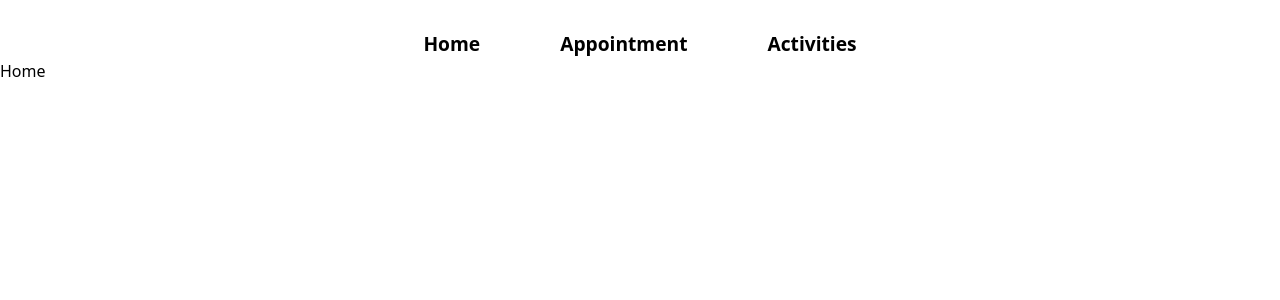
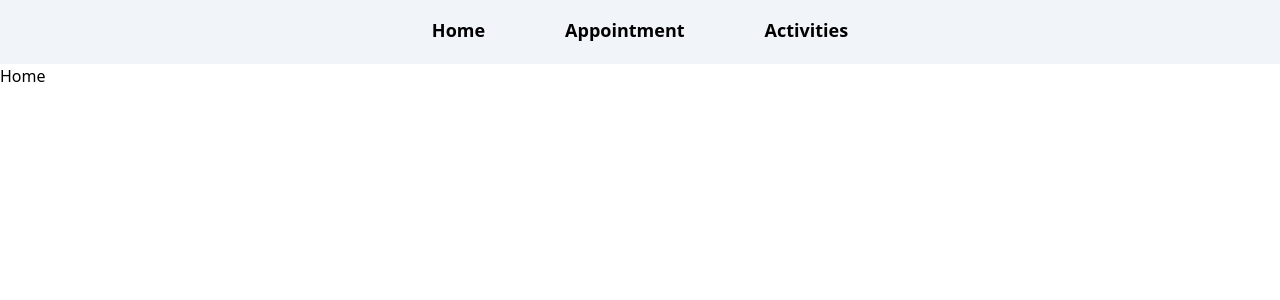
Before and after one commit to MyProjectsAncaVasu/SportTime, a React (Create React App) app: page / in a window 1280 px wide. Shown: the top 300 px of the page. Built offline with nearby package versions, Linux system fonts and the light colour scheme.

Commit message:
SportTime

```diff
--- a/src/components/Nav/Nav.js
+++ b/src/components/Nav/Nav.js
@@ -4,8 +4,8 @@ import styles from './Nav.module.css';
 export function Nav() {
   return (
     <nav className={styles['main-menu']}>
-      <ul>
-        <li className="transition ease-in-out delay-150  hover:-translate-y-1 hover:scale-110 ">
+      <ul className="  bg-slate-100 h-16 md:flex  justify-center gap-20 text-lg font-bold ">
+        <li className=" mt-4 transition ease-in-out delay-150  hover:-translate-y-1 hover:scale-110 ">
           <NavLink
             className={({ isActive }) => (isActive ? styles.active : '')}
             to="/home"
@@ -14,7 +14,7 @@ export function Nav() {
           </NavLink>
         </li>
 
-        <li className="transition ease-in-out delay-150  hover:-translate-y-1 hover:scale-110">
+        <li className=" mt-4 transition ease-in-out delay-150  hover:-translate-y-1 hover:scale-110">
           <NavLink
             className={({ isActive }) => (isActive ? styles.active : '')}
             to="/appointment/schedule"
@@ -22,7 +22,7 @@ export function Nav() {
             Appointment
           </NavLink>
         </li>
-        <li className="transition ease-in-out delay-150  hover:-translate-y-1 hover:scale-110">
+        <li className=" mt-4 transition ease-in-out delay-150  hover:-translate-y-1 hover:scale-110">
           <NavLink
             className={({ isActive }) => (isActive ? styles.active : '')}
             to="/activities"
--- a/src/components/Nav/Nav.module.css
+++ b/src/components/Nav/Nav.module.css
@@ -1,17 +1,3 @@
 .main-menu .active {
   color: blue;
 }
-
-.main-menu ul {
-  display: flex;
-  justify-content: center;
-  font-size: larger;
-  font-weight: bold;
-  gap: 5rem;
-  width: 100%;
-  margin-top: 30px;
-}
-
-.push-right {
-  margin-left: auto;
-}
--- a/src/features/Home/About.js
+++ b/src/features/Home/About.js
@@ -1,8 +1,15 @@
+import { FontAwesomeIcon } from '@fortawesome/react-fontawesome';
+import {
+  faLocationDot,
+  faPhone,
+  faEnvelope,
+} from '@fortawesome/free-solid-svg-icons';
+
 export function About() {
   return (
     <>
       <div className="  grid  grid-cols-2 ">
-        <div className="  ml-2  mt-4  ">
+        <div className="      ">
           <img
             className="  md:w-full md:h-96"
             src="https://st.depositphotos.com/1008939/3025/i/450/depositphotos_30252889-stock-photo-start.jpg"
@@ -15,11 +22,11 @@ export function About() {
           />
         </div>
 
-        <div className="  mt-4 mr-2 bg-orange-200 ">
+        <div className="    bg-orange-200 ">
           <h3 className="text-center mt-4 text-lg  md:animate-[ping_2s_ease-in] ">
             What our Guest Say
           </h3>
-          <div className="  ml-4 mt-10 mr-4 bg-orange-100 rounded-2xl md:flex ">
+          <div className="  ml-4 mt-4 mr-4 bg-orange-100 rounded-2xl md:flex ">
             <img
               className="md:w-24 md:h-auto  ml-8 mt-2 mb-2 "
               src="https://images.pexels.com/photos/7330926/pexels-photo-7330926.jpeg?auto=compress&cs=tinysrgb&w=600"
@@ -33,7 +40,7 @@ export function About() {
             </p>
           </div>
 
-          <div className="  ml-4 mt-10 mr-4 bg-orange-100 rounded-2xl md:flex ">
+          <div className="  ml-4 mt-8 mr-4 bg-orange-100 rounded-2xl md:flex ">
             <img
               className="md:w-24 md:h-auto  ml-8 mt-2 mb-2 "
               src="https://images.pexels.com/photos/530024/pexels-photo-530024.jpeg?auto=compress&cs=tinysrgb&w=600"
@@ -47,7 +54,7 @@ export function About() {
             </p>
           </div>
 
-          <div className="  ml-4 mt-10 mr-4 bg-orange-100 rounded-2xl md:flex ">
+          <div className="  ml-4 mt-8 mr-4 bg-orange-100 rounded-2xl md:flex ">
             <img
               className="md:w-24 md:h-auto  ml-8 mt-2 mb-2 "
               src="https://images.pexels.com/photos/2885940/pexels-photo-2885940.jpeg?auto=compress&cs=tinysrgb&w=600"
@@ -60,6 +67,25 @@ export function About() {
               expedita, dolores veniam laudantium. Repellendus.
             </p>
           </div>
+
+          <div className="grid grid-cols-3 mt-10 ml-10 mr-2 text-lg text-center font-bold ">
+            <article>
+              Location
+              <FontAwesomeIcon icon={faLocationDot} />
+              <p>Str Mihai Eminescu no12</p>
+            </article>
+
+            <article>
+              Phone
+              <FontAwesomeIcon icon={faPhone} />
+              <p>+40755121212</p>
+            </article>
+            <article>
+              E-mail
+              <FontAwesomeIcon icon={faEnvelope} />
+              <p>sporttime@gym.ro</p>
+            </article>
+          </div>
         </div>
       </div>
     </>
```
Also changed, not shown: src/features/Home/Home.js (+3 -3 lines).
